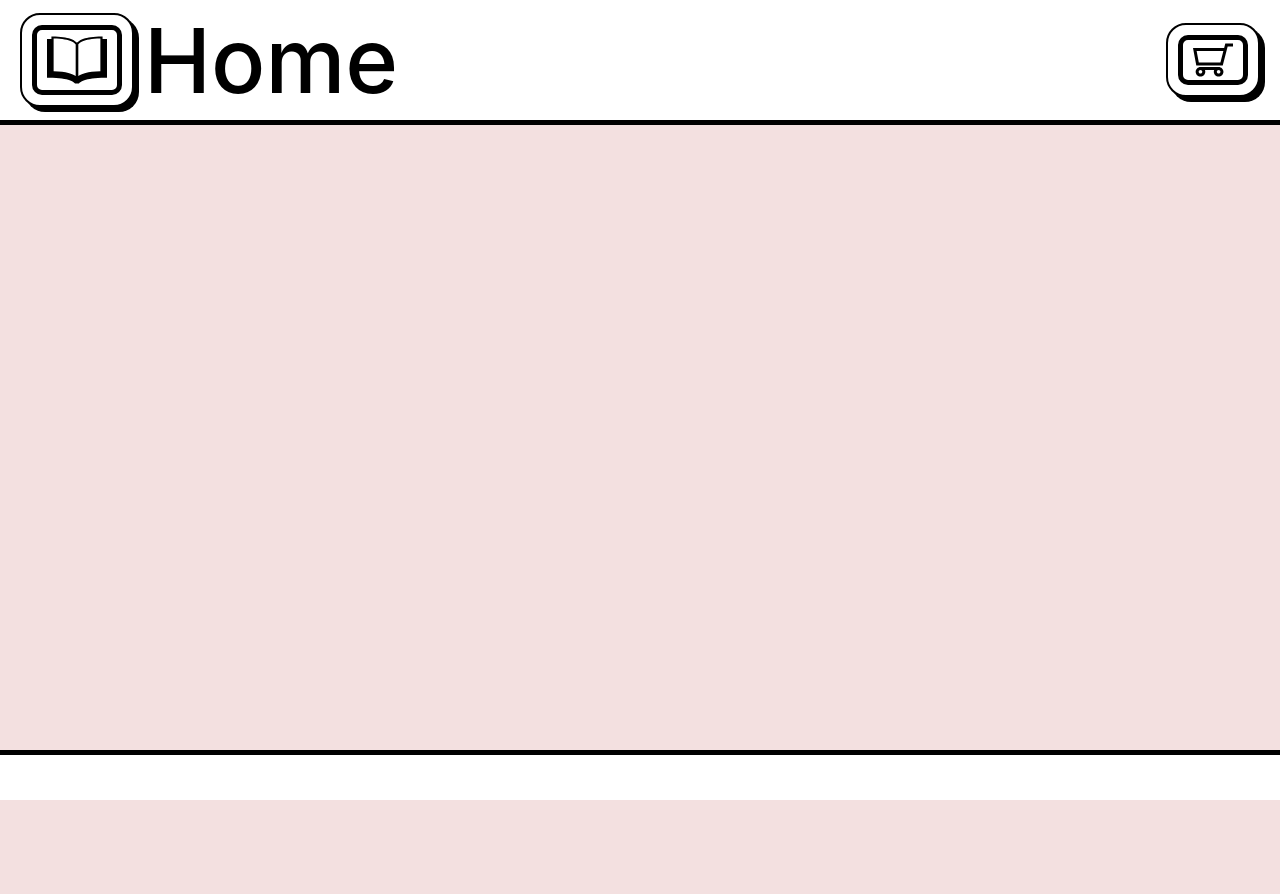
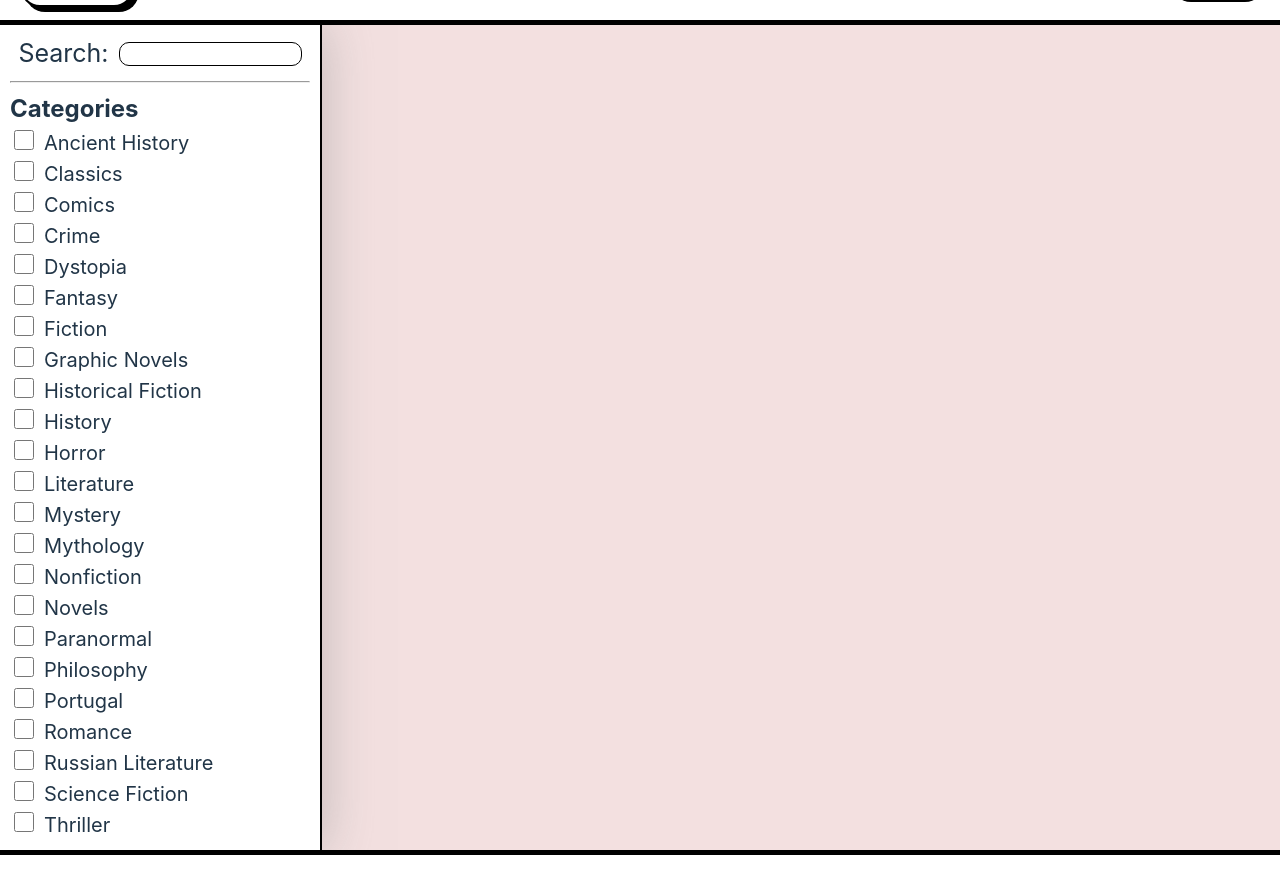
Before and after one commit to FloppyCacti/The-Odin-Project, a React app in the folder Shopping-Cart/: page /shop in a window 1280 px wide. Shown: the top 894 px of the page. Before the commit the page ends 800 px from the top, so only its background shows below. Built offline with nearby package versions, Linux system fonts and the light colour scheme; the HTML template or start-up script is replaced by a standard one.

Commit message:
add category checkbox

```diff
--- a/Shopping-Cart/src/routes/shopPage.jsx
+++ b/Shopping-Cart/src/routes/shopPage.jsx
@@ -3,8 +3,26 @@ import "../styles/pageTemplate.css";
 import logoImg from "../assets/logo.svg";
 import cartImg from "../assets/shopping-cart-logo.svg";
 import style from "../styles/Button.module.css";
+import "../styles/shopPage.css";
+import books from "../assets/book_data.json";
 
 export default function ShopPage() {
+  const categories = () => {
+    const list = [];
+    for (const [key, book] of Object.entries(books.books)) {
+      console.log(`Processing book with ID: ${key}`, book);
+      const genres = book["genres"];
+      genres.forEach((genre) => {
+        if (genre && !list.includes(genre)) {
+          list.push(genre);
+        }
+      });
+    }
+    return list;
+  };
+
+  const genreList = categories().sort();
+
   return (
     <>
       <header>
@@ -15,11 +33,28 @@ export default function ShopPage() {
           <Link to="/">Home</Link>
         </div>
         <Link id="cartLogo" className={style.button} to="/cart">
-          <img src={cartImg} />
+          <img src={cartImg} alt="Cart" />
         </Link>
       </header>
       <div id="content">
-        <div id="sidebar"></div>
+        <div id="sidebar">
+          <div id="search-bar">
+            <label>Search:</label>
+            <input type="text" />
+          </div>
+          <hr />
+          <div id="categories">
+            <h2>Categories</h2>
+            <ul>
+              {genreList.map((genre, id) => (
+                <li key={id}>
+                  <input type="checkbox" id={`checkbox-${id}`}></input>
+                  <label htmlFor={`checkbox-${id}`}>{genre}</label>
+                </li>
+              ))}
+            </ul>
+          </div>
+        </div>
         <div id="main"></div>
       </div>
       <footer></footer>
```
